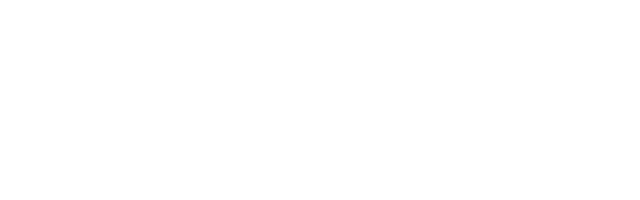
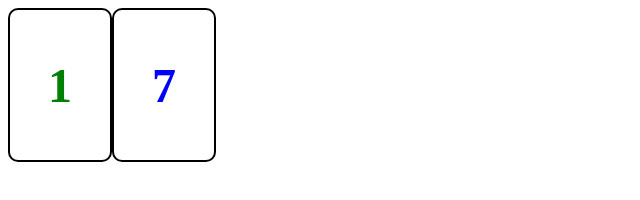
Before and after one commit to dol-e/interactive_web, a plain HTML site: page 07_object/object_04.html in a window 1280 px wide. Shown: the whole page, without its empty margins (0-640 px from the left). Drawn offline with Linux system fonts and the light colour scheme.

Commit message:
공통기능을 prototype 안의 메소드로 넣어서 구현

```diff
--- a/07_object/object_04.html
+++ b/07_object/object_04.html
@@ -5,6 +5,19 @@
   <meta http-equiv="X-UA-Compatible" content="IE=edge">
   <meta name="viewport" content="width=device-width, initial-scale=1.0">
   <title>객체(Object)</title>
+  <style>
+    .card {
+      display: inline-flex;
+      align-items: center;
+      justify-content: center;
+      width: 100px;
+      height: 150px;
+      border: 2px solid black;
+      border-radius: 10px;
+      font-size: 3rem;
+      font-weight: 900;
+    }
+  </style>
 </head>
 <body>
 
@@ -13,6 +26,7 @@
     function Card(num, color){
       this.num = num;
       this.color = color;
+      this.init();
     }
 
     /*
@@ -22,39 +36,32 @@
     따라서 constrctor의 속성을 Card 생성자 함수로 넣어주어야 한다.
     */
 
-    Card.prototype = { // 이렇게 할 때는 생성자의 셋팅을 card로 따로 해 주어야 한다.
+    console.log(Card.prototype); // 여기서 보면 prototype객체 안에 constructor라는 속성이 있는 것을 확인할 수 있다.
 
+    Card.prototype = {
+      constructor: Card, // 생성자의 셋팅을 card로 따로 해 주어야 한다.
+      init: function(){
+        const mainElem = document.createElement('div');
+        mainElem.style.color = this.color;
+        mainElem.innerHTML = this.num;
+        mainElem.classList.add('card');
+        document.body.appendChild(mainElem);
+      }
     };
 
     const card1 = new Card(1,'green');
     const card2 = new Card(7,'blue');
 
-    console.log(card1); // 여기서 확인할 수 있다. 인스턴스의
+    console.log(card1);
     console.log(card1.__proto__);
+    console.log(Card.prototype); // card1.__proto__ 와 같다.
+
 
     /*
-    헷갈려서 내가 정리
+    생성자함수의 prototype은 인스턴스에서 __proto__라는 속성으로 접근할 수 있다.
+    콘솔창에서 인스턴스를 찍어보면 [[prototype]]이 나오는데 그 밑으로 쭉 내려가다보면 __proto__라는 속성을 발견할 수 있다.
 
-    모든 constructor(생성자) 함수에는 프로토타입객체가 있다.
-    인스턴스들 그 자체에는 프로토타입이 없다.
-    모든 객체,함수,배열은 결국은 Object라는 constructor의 인스턴스들이다!
-    내가 직접 만든 constructor 함수도 마찮가지로 Object라는 constructor의 인스턴스이다!
-
-    따라서 모든 객체, 함수, 배열, constructor 함수의 부모는 Object라는 constructor함수이고, 그에 대응하는 prototype을 가진다.
-
-    생성된 인스턴스는 [[prototype]] 이라는 것을 갖는데, 이 자체가 prototype은 아니다.
-
-    다시 한 번 말하지만 인스턴스는 prototype을 가질 수 없다.
-    인스턴스의 부모가 prototype을 가진다.
-
-    자바스크립트의 모든 객체(즉 모든 인스턴스)는 [[prototype]]을 가지는데 이것은 자바스크립트 내부슬롯 이라고 한다.
-    내부슬롯이 도대체 뭐고, 객체 안에 들어있는 것이 왜 일반적인 속성 모양으로 안 생기고 [[]] 왜 이런 대괄호 두 개 겹쳐놓은 모양으로 생기고, 이건 뭔가 검색해보니.. 너무 깊게 들어가고 어렵다.
-    그냥 어떤 내부로직 정도로 생각해두고..
-
-    인스턴스의 부모의 prototype은 __proto__라는 속성으로 접근할 수 있다.
-    콘솔창에서 [[prototype]] 밑으로 쭉 내려가다보면 __proto__라는 속성을 발견할 수 있다.
-
-
+    [[prototype]]과 생성자함수의 prototype은 다른 것이다. 인스턴스가 prototype객체를 가지는 것이 아니라  __proto__라는 속성으로 생성자함수의 prototype에 접근하는 것이다.
     */
 
 
```
Also changed, not shown: 07_object/object_03.html (+0 -2 lines).
